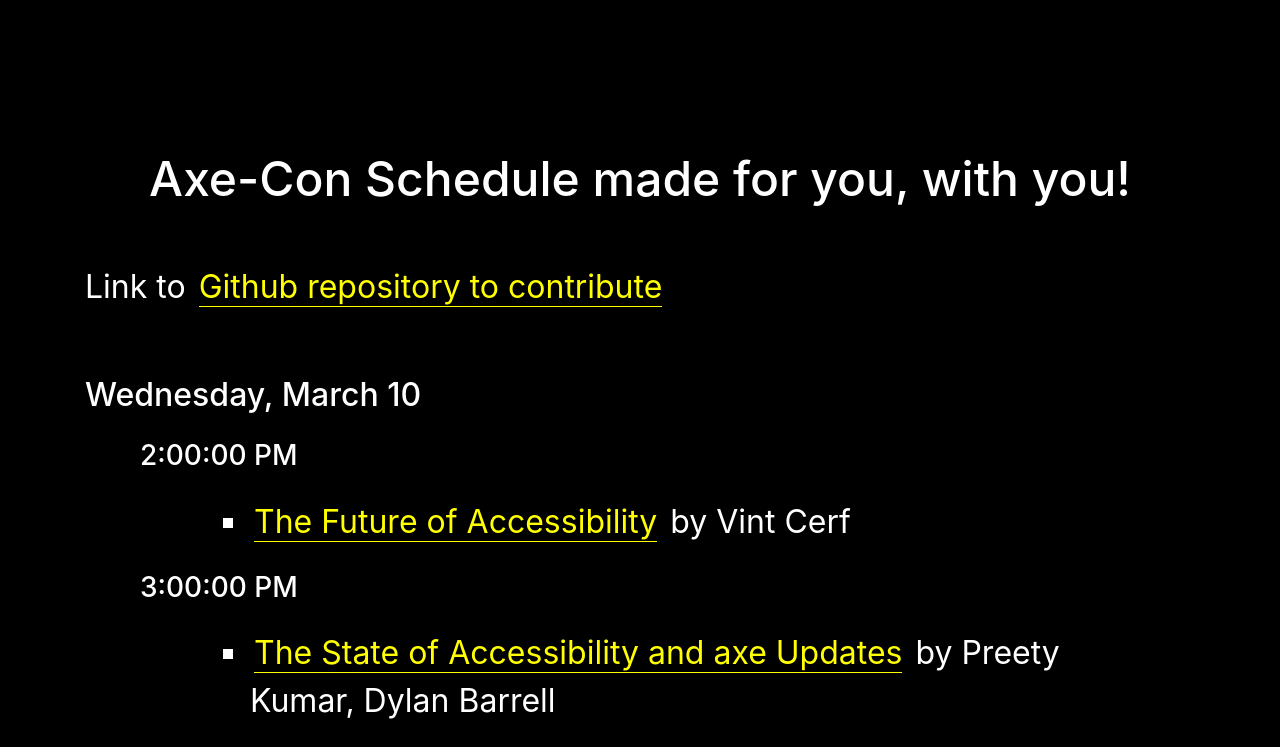
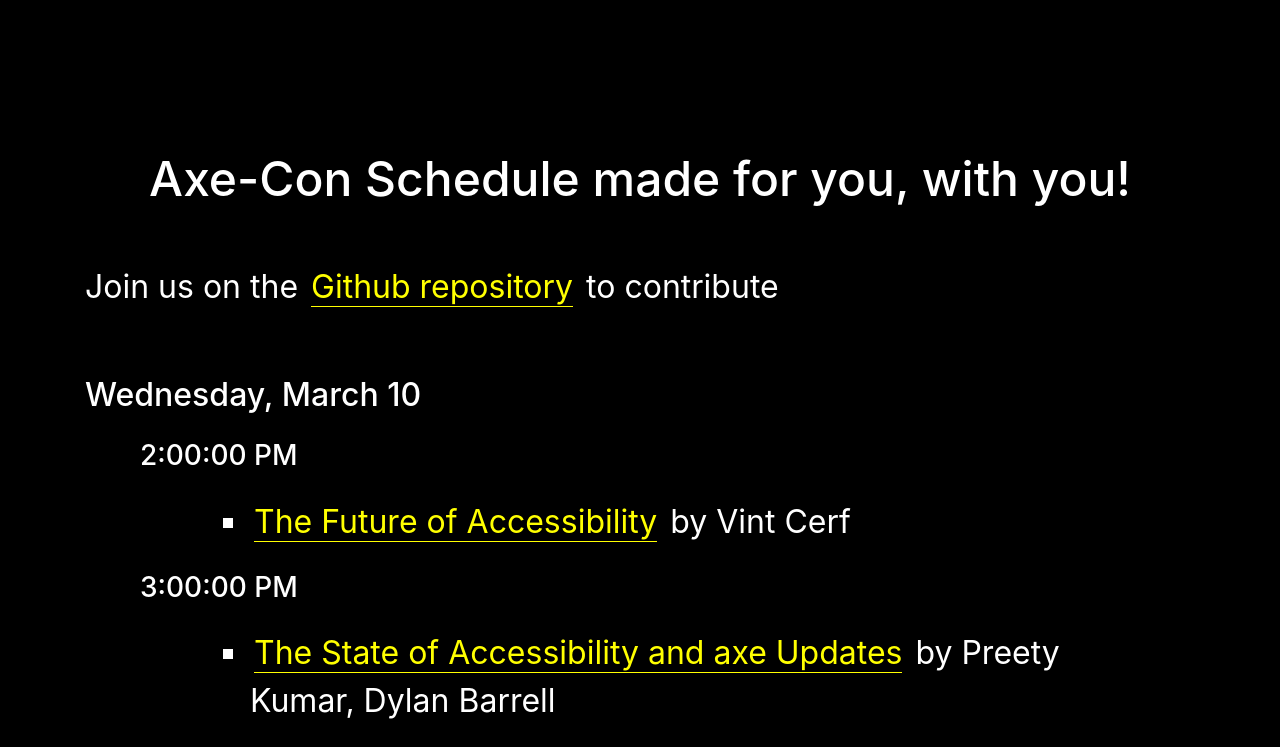
Before and after one commit to backwardok/axe-con-schedule, a plain HTML site: page index.html in a window 1280 px wide. Shown: the top 747 px of the page. Drawn offline with nearby package versions, Linux system fonts and the light colour scheme.

Commit message:
update contribute link text

```diff
--- a/index.html
+++ b/index.html
@@ -16,7 +16,7 @@
 
 	<main class="container">
 		<h1>Axe-Con Schedule made for you, with you!</h1>
-		<p class="axeConCollab">Link to <a href="https://github.com/shawnthompson/axe-con-schedule">Github repository to contribute</a></p>
+		<p class="axeConCollab">Join us on the <a href="https://github.com/shawnthompson/axe-con-schedule">Github repository</a> to contribute</p>
 
 		<ul class="list-unstyled axeConDays">
 			<li>
```
